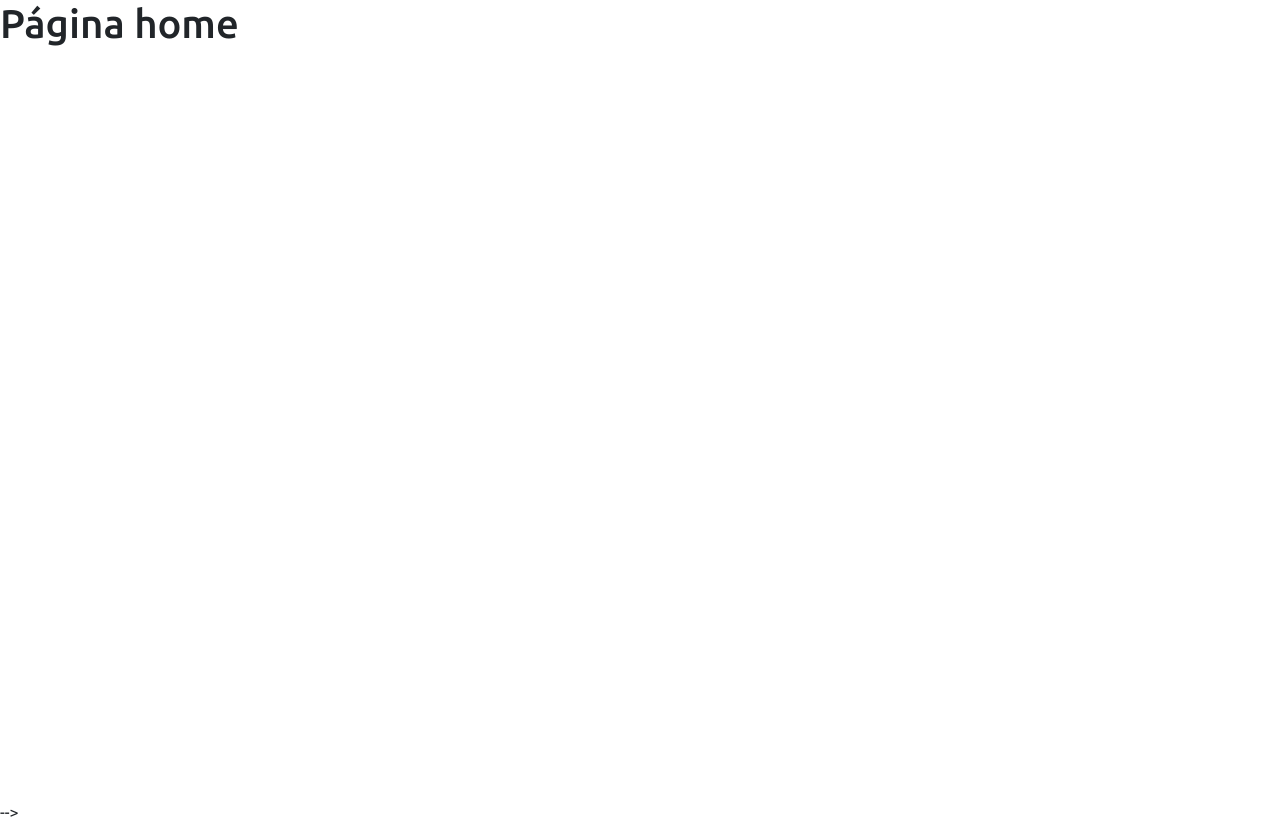
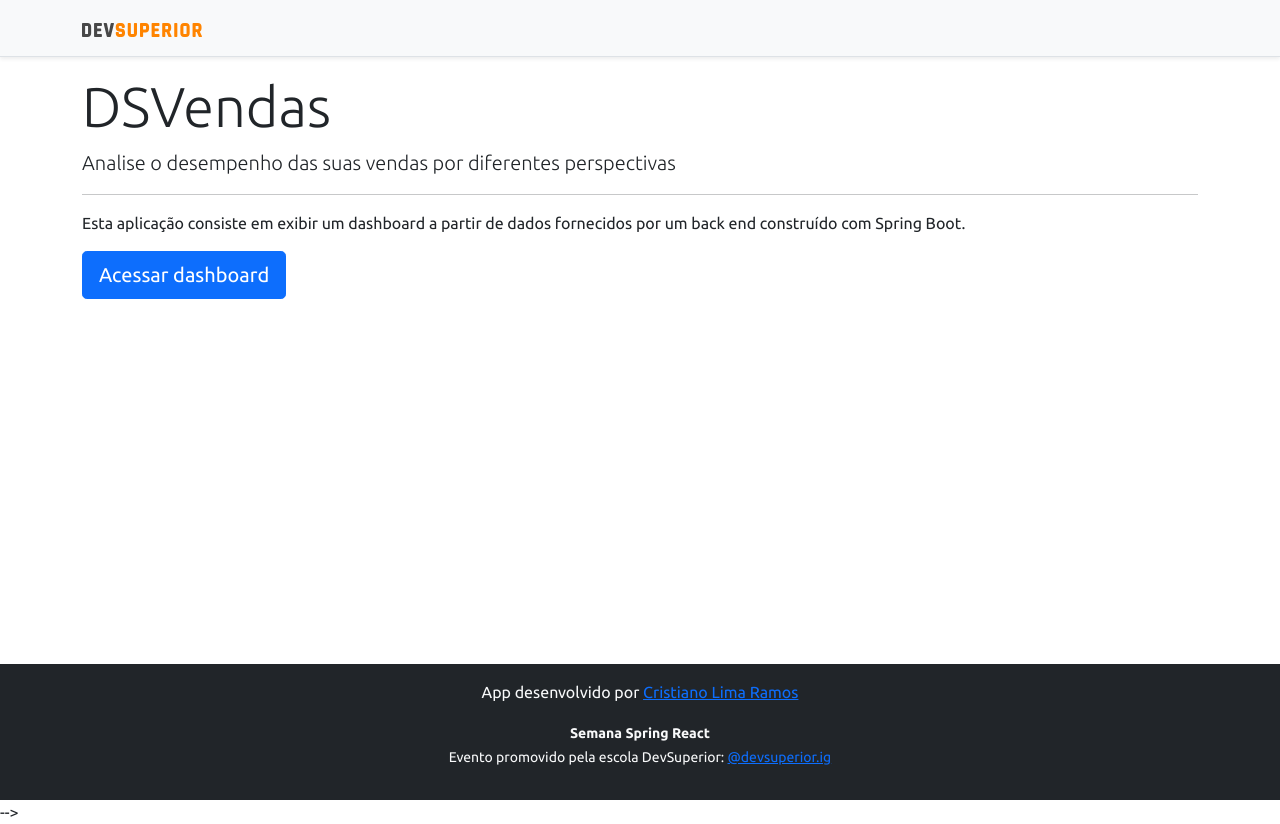
Before and after one commit to cristiano-ramos08/projeto-sds3, a React (Create React App) app in the folder frontend/: page / in a window 1280 px wide. Built offline with nearby package versions, Linux system fonts and the light colour scheme.

Commit message:
Home, navigation

```diff
--- a/frontend/src/components/NavBar/index.tsx
+++ b/frontend/src/components/NavBar/index.tsx
@@ -1,11 +1,14 @@
 import ImgDsDark from 'assets/img/ds-dark.svg';
+import { Link } from 'react-router-dom';
 
 const NavBar = () => {
     return (
         <div className="d-flex flex-column flex-md-row align-items-center p-3 px-md-4 mb-3 bg-light border-bottom shadow-sm">
             <div className="container">
                 <nav className="my-2 my-md-0 mr-md-3">
-                    <img src={ImgDsDark} alt="DevSuperior" width="120" />
+                    <Link to="/">
+                        <img src={ImgDsDark} alt="DevSuperior" width="120" />
+                    </Link>
                 </nav>
             </div>
         </div>
--- a/frontend/src/pages/Dashboard/index.tsx
+++ b/frontend/src/pages/Dashboard/index.tsx
@@ -17,7 +17,7 @@
                         <BarChart />
                     </div>
                     <div className="col-sm-6">
-                        <h5 className="text-center text-seondary">Taxa de sucesso (%)</h5>
+                        <h5 className="text-center text-seondary">Todas vendas</h5>
                         <DonutChart />s
                     </div>
                 </div>
--- a/frontend/src/pages/Home/index.tsx
+++ b/frontend/src/pages/Home/index.tsx
@@ -1,9 +1,26 @@
-const NavBar = () => {
+import Footer from "components/Footer";
+import NavBar from "components/NavBar";
+import { Link } from "react-router-dom";
+
+const Home = () => {
     return (
-        <div>
-            <h1>Página home</h1>
-        </div>
+        <>
+            <NavBar />
+            <div className="container">
+                <div className="jumbotron">
+                    <h1 className="display-4">DSVendas</h1>
+                    <p className="lead">Analise o desempenho das suas vendas por diferentes perspectivas</p>
+                    <hr />
+                    <p>Esta aplicação consiste em exibir um dashboard a partir de dados fornecidos por um back end construído com Spring Boot.</p>
+                    <Link className="btn btn-primary btn-lg" to="/dashboard">
+
+                        Acessar dashboard
+                    </Link>
+                </div>
+            </div>
+            <Footer />
+        </>
     );
 }
 
-export default NavBar;
+export default Home;
```
